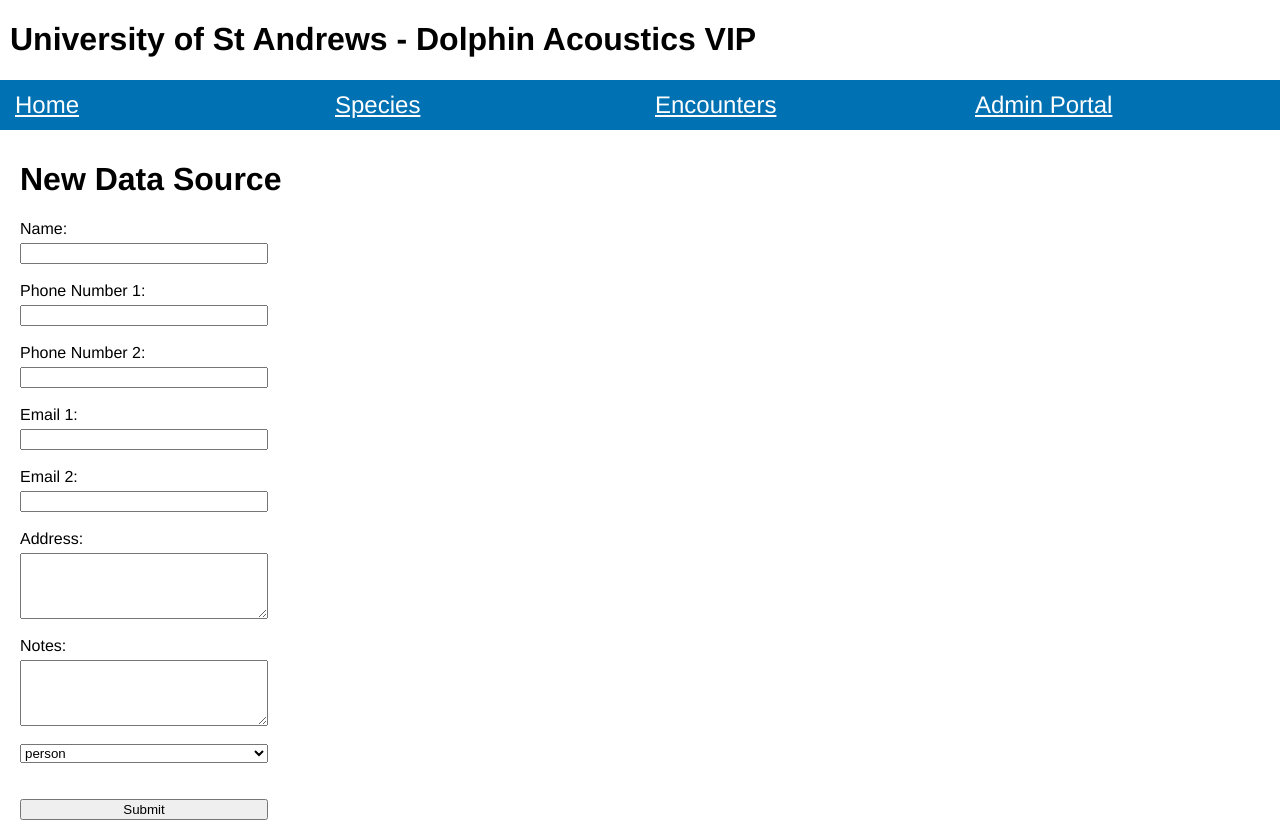
After one commit to dolphin-acoustics-vip/database-management-system, a Flask app: page /data_source/new in a window 1280 px wide. The commit adds this page. Run offline with Flask 3, Linux system fonts and the light colour scheme; parts of the project's set-up code (start-up, migrations or seed data) failed here and were passed over; some libraries are stand-ins or nearby versions.

Commit message:
feat: add forms for data source and recording platform
Two database tables which previously were only modified by manual
SQL insertion now have forms within an administration portal to
allow a user to add, modify and remove data.

```diff
--- a/app.py
+++ b/app.py
@@ -46,6 +46,143 @@
     Session = sessionmaker(bind=engine, autoflush=False)
 
 
+
+@app.route('/administration_portal')
+def administration_portal():
+    with Session() as session:
+        data_source_list = session.query(DataSource).all()
+        recording_platform_list = session.query(RecordingPlatform).all()
+
+        return render_template('admin_portal.html', data_source_list=data_source_list, recording_platform_list=recording_platform_list)
+
+
+@app.route('/data_source/<uuid:data_source_id>/edit', methods=['GET', 'POST'])
+def edit_data_source(data_source_id):
+    with Session() as session:
+        try:
+            data_source = session.query(DataSource).filter_by(id=data_source_id).first()
+
+            if request.method == 'POST':
+                # Update data source with form data
+                data_source.name = request.form['name']
+                data_source.phone_number1 = request.form['phone_number1']
+                data_source.phone_number2 = request.form['phone_number2']
+                data_source.email1 = request.form['email1']
+                data_source.email2 = request.form['email2']
+                data_source.address = request.form['address']
+                data_source.notes = request.form['notes']
+                data_source.type = request.form['source-type']
+                session.commit()
+                flash('Data source updated: {}'.format(data_source.name), 'success')
+                return redirect('/administration_portal')
+        except sqlalchemy.exc.SQLAlchemyError as e:
+            flash(database.parse_alchemy_error(e), 'error')
+            session.rollback()
+            return redirect('/administration_portal')
+
+        return render_template('edit_data_source.html', data_source=data_source, data_source_type_values  = DataSource.type.type.enums)
+
+@app.route('/data_source/new', methods=['GET', 'POST'])
+def new_data_source():
+    with Session() as session:
+        try:
+            if request.method == 'POST':
+                # Create a new data source with form data
+                new_data_source = DataSource(
+                    name=request.form['name'],
+                    phone_number1=request.form['phone_number1'],
+                    phone_number2=request.form['phone_number2'],
+                    email1=request.form['email1'],
+                    email2=request.form['email2'],
+                    address=request.form['address'],
+                    notes=request.form['notes'],
+                    type=request.form['source-type']
+                )
+                session.add(new_data_source)
+                session.commit()
+                flash('Data source created: {}'.format(new_data_source.name), 'success')
+                return redirect('/administration_portal')
+        except sqlalchemy.exc.SQLAlchemyError as e:
+            flash(database.parse_alchemy_error(e), 'error')
+            session.rollback()
+            return redirect('/administration_portal')
+
+        return render_template('new_data_source.html',data_source_type_values  = DataSource.type.type.enums)
+
+@app.route('/data_source/<uuid:data_source_id>/delete', methods=['GET'])
+def delete_data_source(data_source_id):
+    with Session() as session:
+        try:
+            data_source = session.query(DataSource).filter_by(id=data_source_id).first()
+            session.delete(data_source)
+            session.commit()
+            flash('Data source deleted: {}'.format(data_source.name), 'success')
+            return redirect('/administration_portal')
+        except sqlalchemy.exc.SQLAlchemyError as e:
+            flash(database.parse_alchemy_error(e), 'error')
+            session.rollback()
+            return redirect('/administration_portal')
+
+
+
+@app.route('/recording_platform/<uuid:recording_platform_id>/edit', methods=['GET', 'POST'])
+def edit_recording_platform(recording_platform_id):
+    print(recording_platform_id)
+    with Session() as session:
+        try:
+            recording_platform = session.query(RecordingPlatform).filter_by(id=recording_platform_id).first()
+
+            if request.method == 'POST':
+                # Update recording platform with form data
+                recording_platform.name = request.form['name']
+                session.commit()
+                flash('Recording platform updated: {}'.format(recording_platform.name), 'success')
+                return redirect('/administration_portal')
+        except sqlalchemy.exc.SQLAlchemyError as e:
+            flash(database.parse_alchemy_error(e), 'error')
+            session.rollback()
+            return redirect('/administration_portal')
+
+
+        return render_template('edit_recording_platform.html', recording_platform=recording_platform)
+
+@app.route('/recording_platform/new', methods=['GET', 'POST'])
+def new_recording_platform():
+    with Session() as session:
+        try:
+            if request.method == 'POST':
+                # Create a new recording platform with form data
+                new_recording_platform = RecordingPlatform(
+                    name=request.form['name']
+                )
+                session.add(new_recording_platform)
+                session.commit()
+                flash('Recording platform created: {}'.format(new_recording_platform.name), 'success')
+                return redirect('/administration_portal')
+        except sqlalchemy.exc.SQLAlchemyError as e:
+            flash(database.parse_alchemy_error(e), 'error')
+            session.rollback()
+            return redirect('/administration_portal')
+
+
+        return render_template('new_recording_platform.html')
+
+@app.route('/recording_platform/<uuid:recording_platform_id>/delete', methods=['GET'])
+def delete_recording_platform(recording_platform_id):
+    with Session() as session:
+        try:
+            recording_platform = session.query(RecordingPlatform).filter_by(id=recording_platform_id).first()
+            session.delete(recording_platform)
+            session.commit()
+            flash('Recording platform deleted: {}'.format(recording_platform.name), 'success')
+        except sqlalchemy.exc.SQLAlchemyError as e:
+            flash(database.parse_alchemy_error(e), 'error')
+            session.rollback()
+            return redirect('/administration_portal')
+
+        return redirect('/administration_portal')
+
+
 @app.route('/')
 def hello_world():
     return "Root Page"
@@ -83,6 +220,18 @@
 
 @app.route('/species/edit/<uuid:species_id>', methods=['GET', 'POST'])
 def edit_species(species_id):
+    """
+    Edit and update species data based on the provided species ID.
+
+    Parameters:
+    - species_id: The UUID of the species to edit.
+
+    Returns:
+    - If the request method is POST and the species exists, updates the species data and redirects to '/species'.
+    - If the species does not exist, flashes an error message and redirects to '/species'.
+    - If the request method is not POST, renders the 'edit_species.html' template for editing.
+    - In case of exceptions, rolls back the session, flashes an error message, and redirects to '/species'.
+    """
     try:
         session = Session()
         species_data = session.query(Species).filter_by(id=species_id).first()
@@ -806,5 +955,6 @@
     finally:
         session.close()
 
+
 if __name__ == '__main__':
     app.run(debug=True)
--- /dev/null
+++ b/templates/data_source_form_template.html
@@ -0,0 +1,22 @@
+<form method="post">
+    <label for="name" style="margin-bottom:5px;">Name:</label>
+    <input type="text" id="name" name="name" {% if editing %} value="{{ data_source.name }}" {% endif %} required><br>
+    <label for="phone_number1" style="margin-bottom:5px;">Phone Number 1:</label>
+    <input type="text" id="phone_number1" name="phone_number1" {% if editing %} value="{{ data_source.phone_number1 }}" {% endif %}><br>
+    <label for="phone_number2" style="margin-bottom:5px;">Phone Number 2:</label>
+    <input type="text" id="phone_number2" name="phone_number2" {% if editing %} value="{{ data_source.phone_number2 }}" {% endif %}><br>
+    <label for="email1" style="margin-bottom:5px;">Email 1:</label>
+    <input type="text" id="email1" name="email1" {% if editing %} value="{{ data_source.email1 }}" {% endif %} required><br>
+    <label for="email2" style="margin-bottom:5px;">Email 2:</label>
+    <input type="text" id="email2" name="email2" {% if editing %} value="{{ data_source.email2 }}" {% endif %}><br>
+    <label for="address" style="margin-bottom:5px;">Address:</label>
+    <textarea id="address" name="address" rows="4" cols="50" >{% if editing %}{{ data_source.address }}{% endif %}</textarea><br>
+    <label for="notes" style="margin-bottom:5px;">Notes:</label>
+    <textarea id="notes" name="notes" rows="4" cols="50" >{% if editing %}{{ data_source.notes }}{% endif %}</textarea><br>
+    <select id="source-type" name="source-type">
+        {% for value in data_source_type_values %}
+            <option value="{{ value }}" {% if editing and value == data_source.type %} selected {% endif %}>{{ value }}</option>
+        {% endfor %}
+    </select><br><br>
+    <button type="submit">{% if editing %} Update {% else %} Submit {% endif %}</button>
+</form>
--- a/templates/encounter.html
+++ b/templates/encounter.html
@@ -9,7 +9,8 @@
 </head>
 <body>
     <div class="outer-div">
-        <h2>Encounters</h2>
+
+        <h1>Encounters</h2>
         <a href="{{ url_for('add_encounter') }}" style="width:300px; margin-bottom: 10px"><button>Add New Encounter</button></a><br>
 
         {% if encounter_list %}
--- a/templates/header.html
+++ b/templates/header.html
@@ -12,6 +12,7 @@
           <a href="/home" class="menu-item">Home</a>
           <a href="/species" class="menu-item">Species</a>
           <a href="/encounter" class="menu-item">Encounters</a>
+          <a href="/administration_portal" class="menu-item">Admin Portal</a>
         </nav>
 
     </header>
--- /dev/null
+++ b/templates/new_data_source.html
@@ -0,0 +1,20 @@
+<!DOCTYPE html>
+<html>
+    {% include 'header.html' %}
+
+<head>
+    <title>New Data Source</title>
+    <link rel="stylesheet" href="../../static/css/hero-section.css">
+    <link rel="stylesheet" href="../../static/css/general-style.css">
+</head>
+
+<body>
+    <div class="outer-div">
+    <h1>New Data Source</h1>
+    <form action="" method="post">
+        {% set editing = False %}
+        {% include 'data_source_form_template.html' %}
+    </form>
+    </div>
+</body>
+</html>
--- /dev/null
+++ b/templates/recording_platform_form_template.html
@@ -0,0 +1,5 @@
+<form method="post">
+    <label for="name" style="margin-bottom:5px;">Name:</label>
+    <input type="text" id="name" name="name" {% if editing %} value="{{ recording_platform.name }}" {% endif %} required><br>
+    <button type="submit">{% if editing %} Update {% else %} Submit {% endif %}</button>
+</form>
```
Also changed, not shown: generate_tables.sql (+7 -6 lines), models.py (+6 -2 lines), templates/admin_portal.html (added, +102 -0 lines), templates/edit_data_source.html (added, +20 -0 lines), templates/edit_recording_platform.html (added, +15 -0 lines), templates/new_recording_platform.html (added, +20 -0 lines), templates/species.html (+27 -22 lines), templates/view_encounter.html (+9 -1 lines), templates/view_recording.html (+10 -10 lines).
